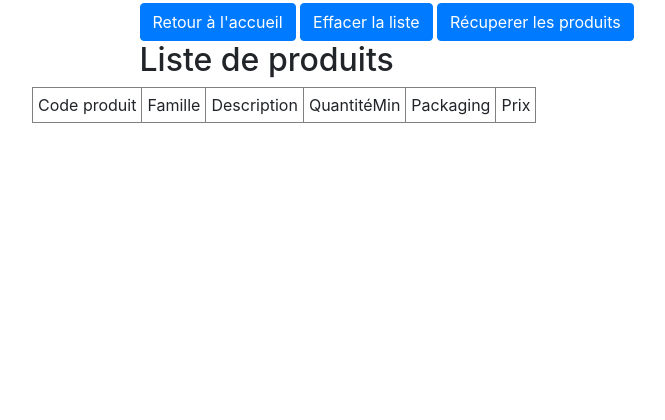
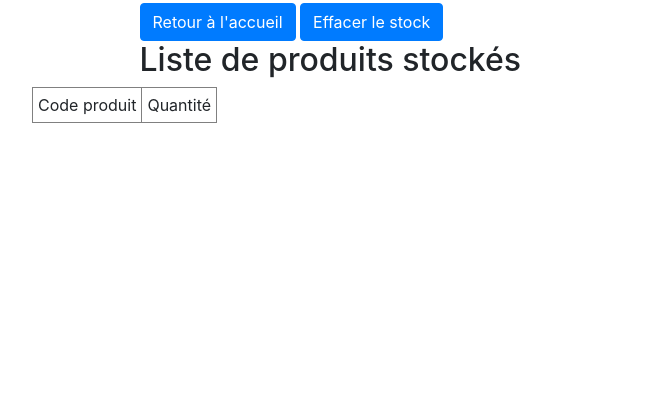
Before and after one commit to ursi-2020/gestion-stock, a Django app: template application/djangoapp/templates/data.html in a window 1280 px wide. Shown: the part 127-547 px from the top of the page, without its empty margins (53-718 px from the left). Run offline with Django 3.2, Linux system fonts and the light colour scheme; the template is opened without the code that fills it, so the values that code supplies are empty; parts of the project's set-up code (start-up, migrations or seed data) failed here and were passed over; some libraries are stand-ins or nearby versions.

Commit message:
[IHM] Display article in stock

```diff
--- a/application/djangoapp/templates/data.html
+++ b/application/djangoapp/templates/data.html
@@ -3,27 +3,18 @@
 {% block content %}
 
     <a href="/" class="btn btn-primary" role="button">Retour à l'accueil</a>
-     <a href="/list/delete" class="btn btn-primary" role="button">Effacer la liste</a>
-    <a href="/list/update" class="btn btn-primary" role="button">Récuperer les produits</a>
-<h2>Liste de produits</h2>
+     <a href="/list/delete" class="btn btn-primary" role="button">Effacer le stock</a>
+<h2>Liste de produits stockés</h2>
 </div>
     <table border="1" cellpadding="5">
     <tr>
         <td>Code produit</td>
-        <td>Famille</td>
-        <td>Description</td>
-        <td>QuantitéMin</td>
-        <td>Packaging</td>
-        <td>Prix</td>
+        <td>Quantité</td>
     </tr>
-    {% for p in produits %}
+    {% for a in articles %}
         <tr>
-            <td>{{p.codeProduit}}</td>
-            <td>{{p.familleProduit}}</td>
-            <td>{{p.descriptionProduit}}</td>
-            <td>{{p.quantiteMin}}</td>
-            <td>{{p.packaging}}</td>
-            <td>{{p.prix}}</td>
+            <td>{{a.codeProduit}}</td>
+            <td>{{a.quantity}}</td>
         </tr>
     {% endfor %}
     </table>
--- a/application/djangoapp/views.py
+++ b/application/djangoapp/views.py
@@ -102,7 +102,7 @@ def stock_modif(request):
 
 def list(request):
     context = {
-        'produits': Produit.objects.all(),
+        'articles': Article.objects.all(),
     }
     return render(request, "data.html", context)
 
```
